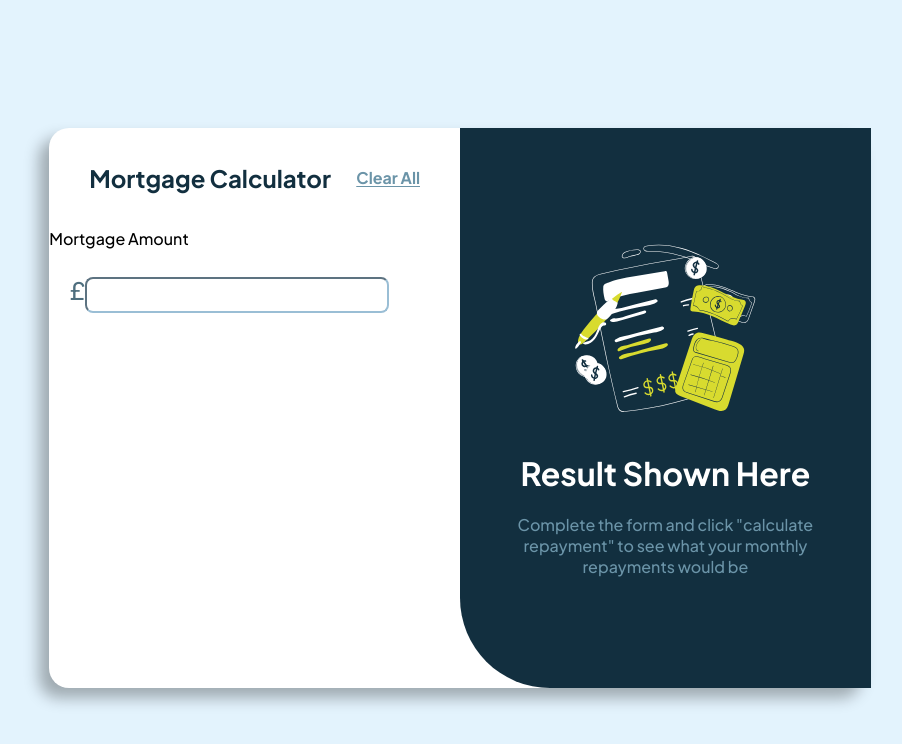
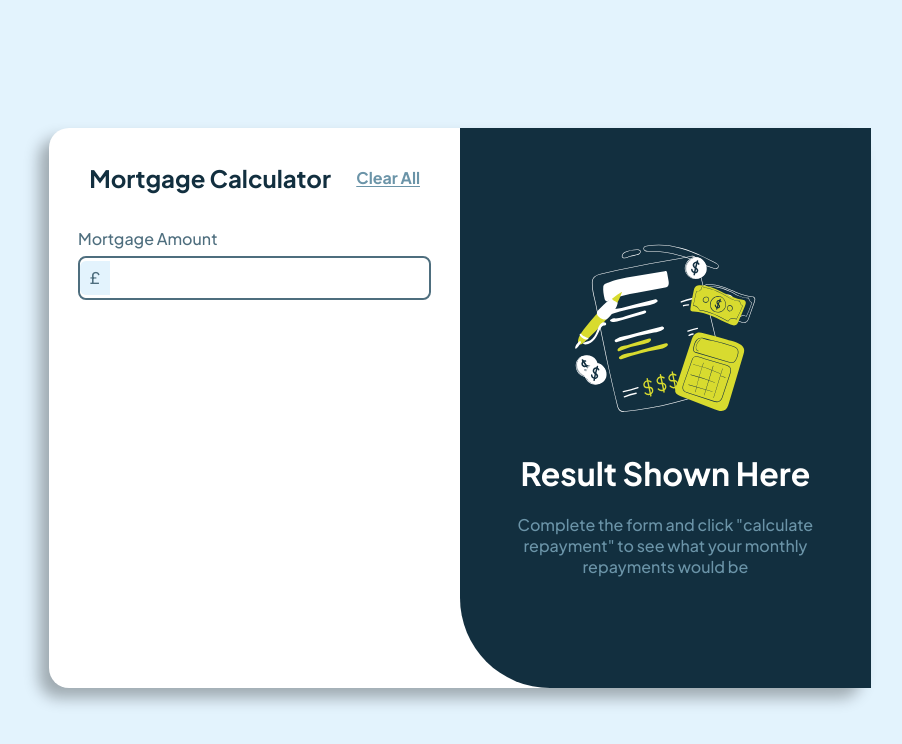
Before and after one commit to MuhammedIkbalAKGUNDOGDU/Mortage-Calculator, a React (Vite) app: page / in a window 1280 px wide. Shown: the top 744 px of the page, without its empty margins (180-1082 px from the left). Built offline with nearby package versions, Linux system fonts and the light colour scheme.

Commit message:
mortgage amount input set

```diff
--- a/package.json
+++ b/package.json
@@ -12,6 +12,7 @@
   "dependencies": {
     "bootstrap": "^5.3.3",
     "react": "^18.3.1",
+    "react-bootstrap": "^2.10.4",
     "react-dom": "^18.3.1"
   },
   "devDependencies": {
--- a/src/App.jsx
+++ b/src/App.jsx
@@ -1,5 +1,9 @@
 import React from "react";
 import illustrationEmpty from "./assets/illustration-empty.svg";
+
+import Button from 'react-bootstrap/Button';
+
+
 const App = () => {
   return (
     <div className="container">
@@ -10,10 +14,9 @@ const App = () => {
             <p className="font-weight-700">Clear All</p>
           </div>
 
-          <div>
-            <label htmlFor="mortgage-amount">Mortgage Amount</label>
+          <div className="amount-container">
+            <label className="amount-label"htmlFor="mortgage-amount">Mortgage Amount</label>
             <div className="input-container">
-              <span className="currency-symbol">£</span>
               <input type="text" id="mortgage-amount" name="mortgage-amount" />
             </div>
           </div>
--- a/src/index.css
+++ b/src/index.css
@@ -115,22 +115,65 @@ h1 {
   }
 }
 
-.input-container{
-    position: relative;
-    width: 80%;
-    margin: 5%;
+.amount-container {
+  padding: 0 7%;
+  display: flex;
+  flex-direction: column;
+}
+.input-container {
+  position: relative;
+  display: flex;
+  align-items: center;
+  justify-content: center;
+  position: relative;
+  margin-top: 2%;
+  width: 100%;
+  height: 100%;
+  box-sizing: border-box;
+  border: 2px solid var(--Slate-700);
+  border-radius: 8px;
 }
 
-.currency-symbol{
-    font-size: x-large;
-    color: var(--Slate-700);
+.input-container input {
+  width: 100%;
+  padding-left: 20px;
+  box-sizing: border-box;
 }
-#mortgage-amount{
-    margin-top: 8px;
-    border-color: var(--Slate-300);
-    min-width: 90%;
-    height: 30px;
-    border-radius: 8px;
+
+#mortgage-amount {
+  border: none;
+  outline: none; /* Input'un varsayılan odak kenarlığını kaldır */
+  min-width: 80%;
+  height: 40px;
+  border-radius: 8px;
+  font-family: var(--font-family);
+  padding-left: 10%;
+}
+
+.amount-label {
+  color: var(--Slate-700);
+}
+
+.input-container::before {
+  content: "£";
+  position: absolute;
+  left: 0px;
+  font-size: 16px;
+  text-align: center;
+  width: 5%;
+  color: var(--Slate-700);
+  background-color: var(--Slate-100);
+  padding: 1.8%;
+  border-radius: 6px 0 0 6px;
+}
+
+.input-container:focus-within {
+  border: 2px solid var(--lime);
+  border-radius: 8px;
+}
+
+.input-container:focus-within::before {
+  background-color: var(--lime);
 }
 
 @media screen and (max-width: 375px) {
```
Also changed, not shown: 1 other file (tests, documents, lock files or other folders).
